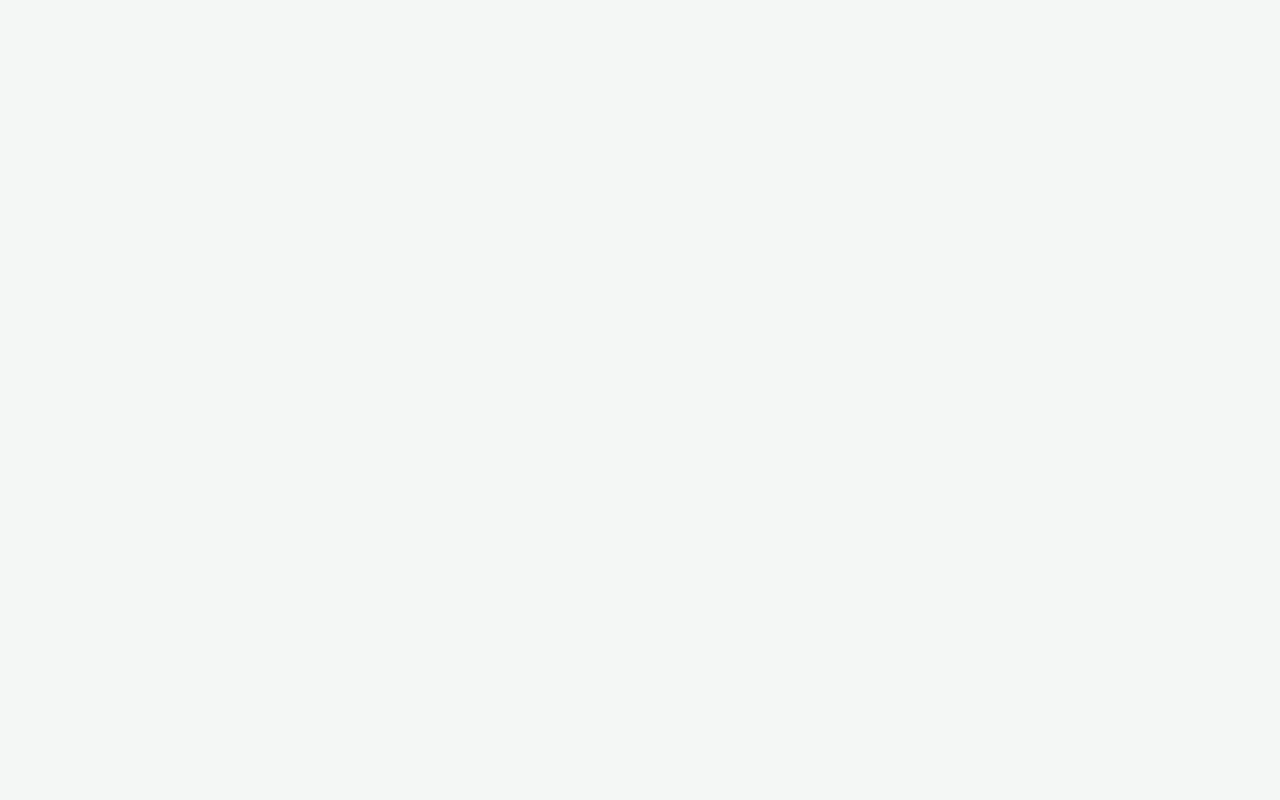
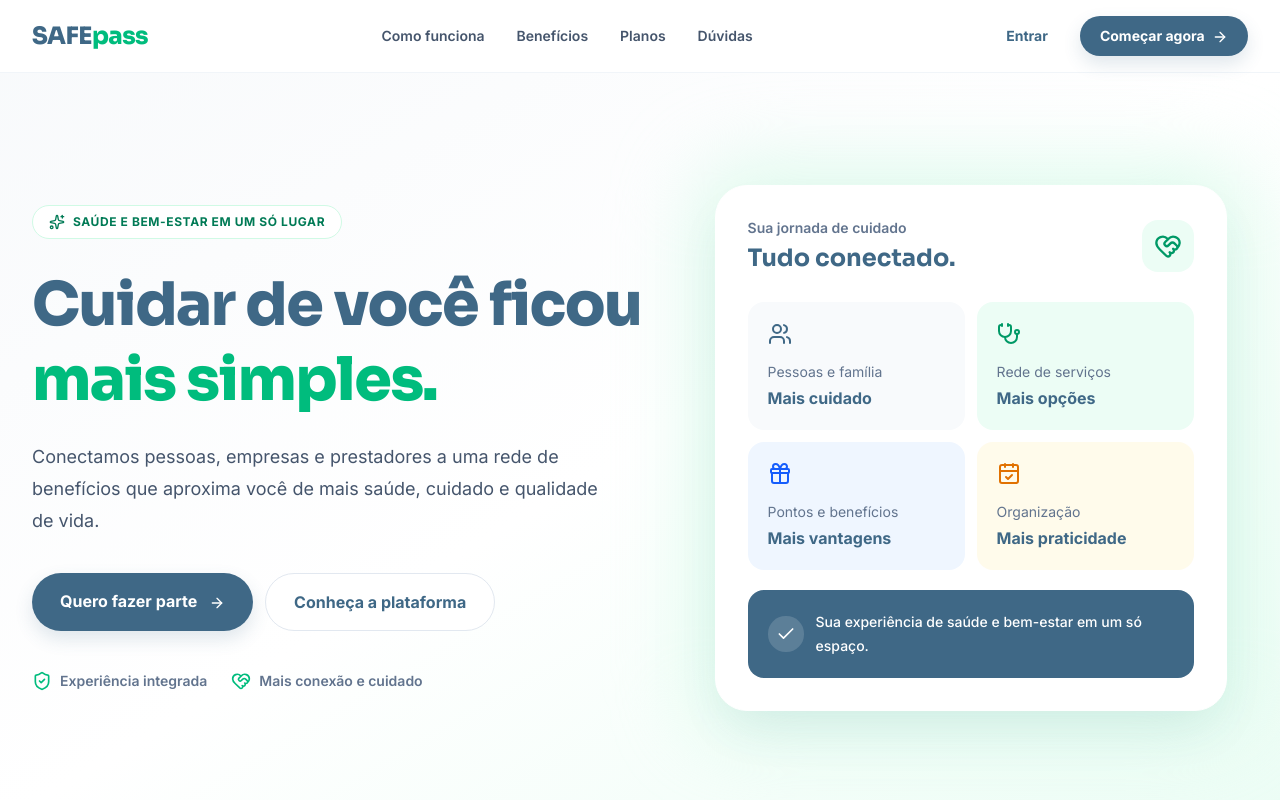
Before and after one commit to naiokotoratani/safepass, a Next.js app in the folder frontend/: page / in a window 1280 px wide. Before the commit this address had no page. Shown: the top 800 px of the page. Built offline with nearby package versions, Linux system fonts and the light colour scheme.

Commit message:
feat(landing): define landing page as public homepage

```diff
--- a/frontend/src/app/page.tsx
+++ b/frontend/src/app/page.tsx
@@ -1,5 +1,5 @@
-import { redirect } from "next/navigation";
+import { LandingPage } from "@/features/landing/LandingPage";
 
 export default function Home() {
-  redirect("/login");
+  return <LandingPage />;
 }
```
